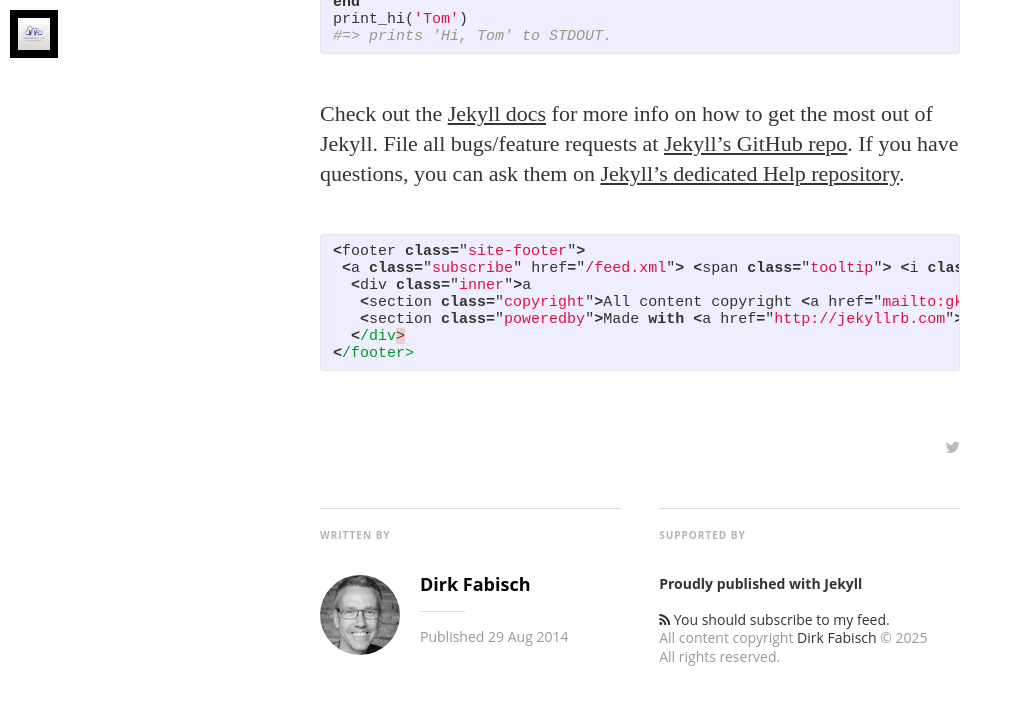
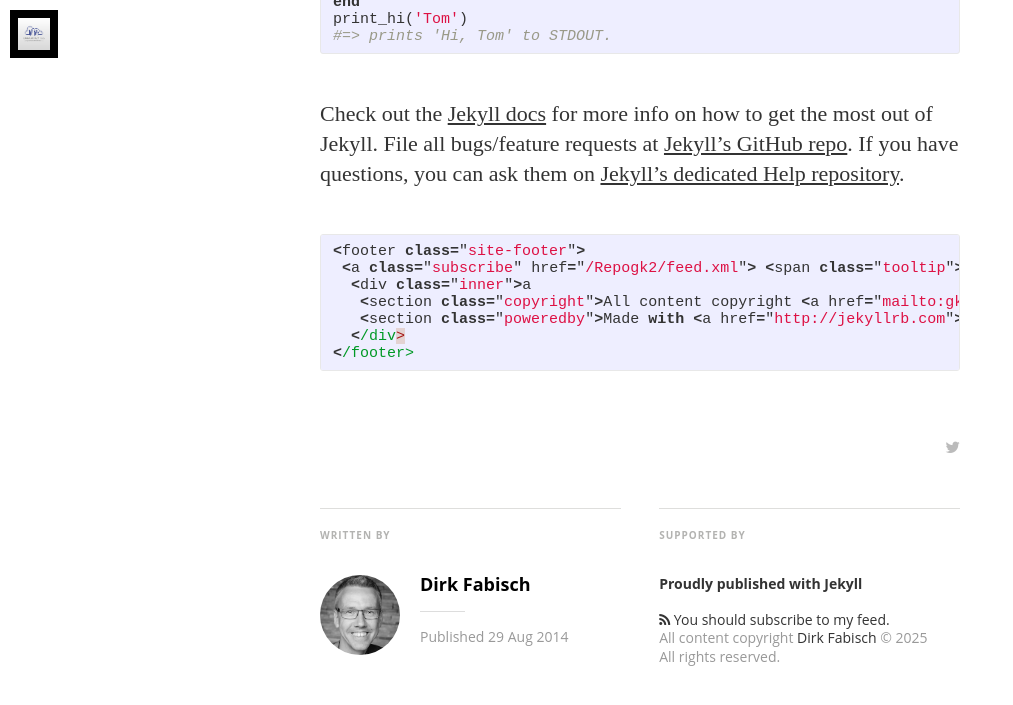
Before and after one commit to gkanellakis/Repogk2, a Jekyll site: the page built from _posts/2014-08-29-welcome-to-jekyll.markdown, in a window 1280 px wide and 900 px high, scrolled down 1414 px, cut to the strip 0-752 px from the top of the window. Shown: the top 705 px of the strip, without its empty margins (0-1013 px from the left). Built offline with Jekyll 4.4.1, drawn with Linux system fonts in a browser that asks for light colours; nearby versions of some CDN libraries; some web fonts are replaced.

Commit message:
Jekyll Testing

```diff
--- a/_config.yml
+++ b/_config.yml
@@ -22,8 +22,8 @@
 
 paginate:	5
 
-url: "https://gkanellakis.github.io/Repogk2/" # the base hostname & protocol for your site
-baseurl: ""
+url: "https://gkanellakis.github.io" # the base hostname & protocol for your site
+baseurl: "/Repogk2"
 #used to display twitter cards
 twitter_handle: '@dirkfabisch'
 
```
